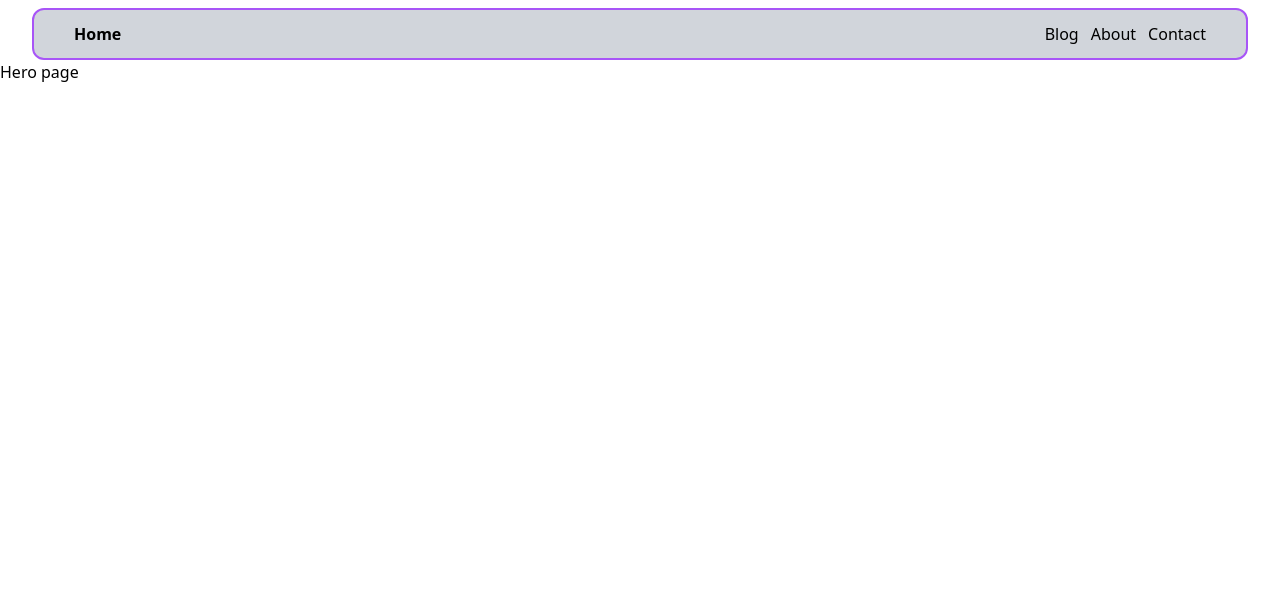
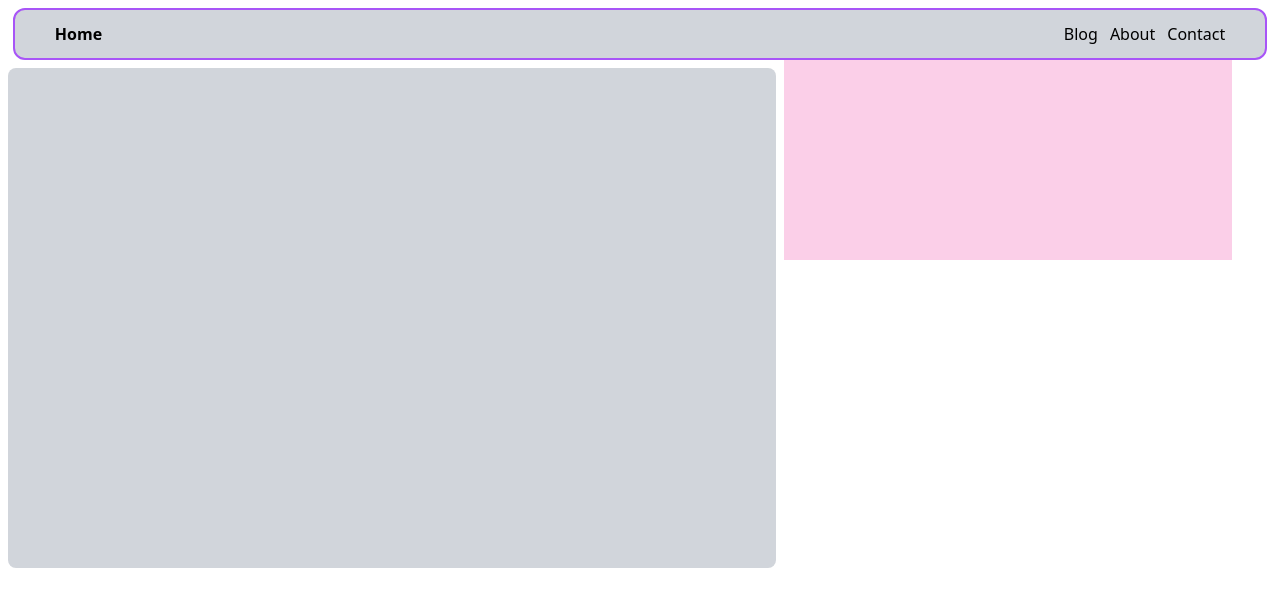
Before and after one commit to rxtheme/blog-application-mycoder, a Next.js app: page /hero in a window 1280 px wide. Shown: the top 606 px of the page. Built offline with nearby package versions, Linux system fonts and the light colour scheme.

Commit message:
remove hover effect from  Headers

```diff
--- a/package.json
+++ b/package.json
@@ -14,6 +14,7 @@
     "postcss": "8.4.27",
     "react": "18.2.0",
     "react-dom": "18.2.0",
+    "swiper": "^10.0.4",
     "tailwindcss": "3.3.3"
   }
 }
--- a/src/components/Header/Header.jsx
+++ b/src/components/Header/Header.jsx
@@ -6,7 +6,7 @@ const Header = () => {
    const router = useRouter();
   return (
      <div>
-        <div className="flex justify-between px-10 bg-gray-300 py-3 rounded-xl w-[95%] mx-auto mt-2 border-2 border-purple-500 hover:border-green-500">
+        <div className="flex justify-between px-10 bg-gray-300 py-3 rounded-xl w-[98%] mx-auto mt-2 border-2 border-purple-500">
          <div><Link className="font-semibold" href='/'>Home</Link></div>
            <div>
               <ul className="flex gap-3">
--- a/src/pages/hero.jsx
+++ b/src/pages/hero.jsx
@@ -4,7 +4,15 @@ const Hero = () => {
    return (
       <div>
          <Header />
-         <h1>Hero page </h1>
+            <div className="flex">
+         <div className="m-2 rounded-lg w-[60%] bg-gray-300 h-[500px]">
+            </div>
+               <div className="bg-pink-200 w-[35%] h-[200px]">
+
+               </div>
+
+</div>
+
       </div>
    );
 };
```
Also changed, not shown: 1 other file (tests, documents, lock files or other folders).
